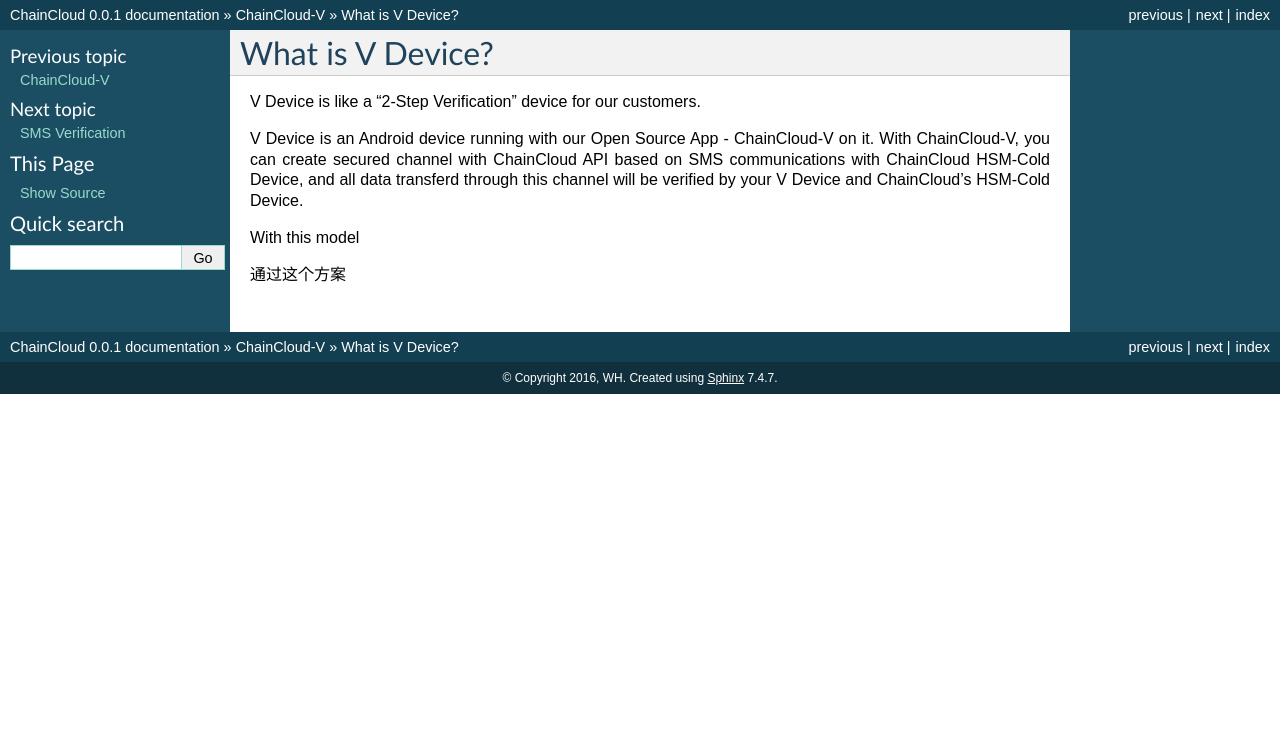
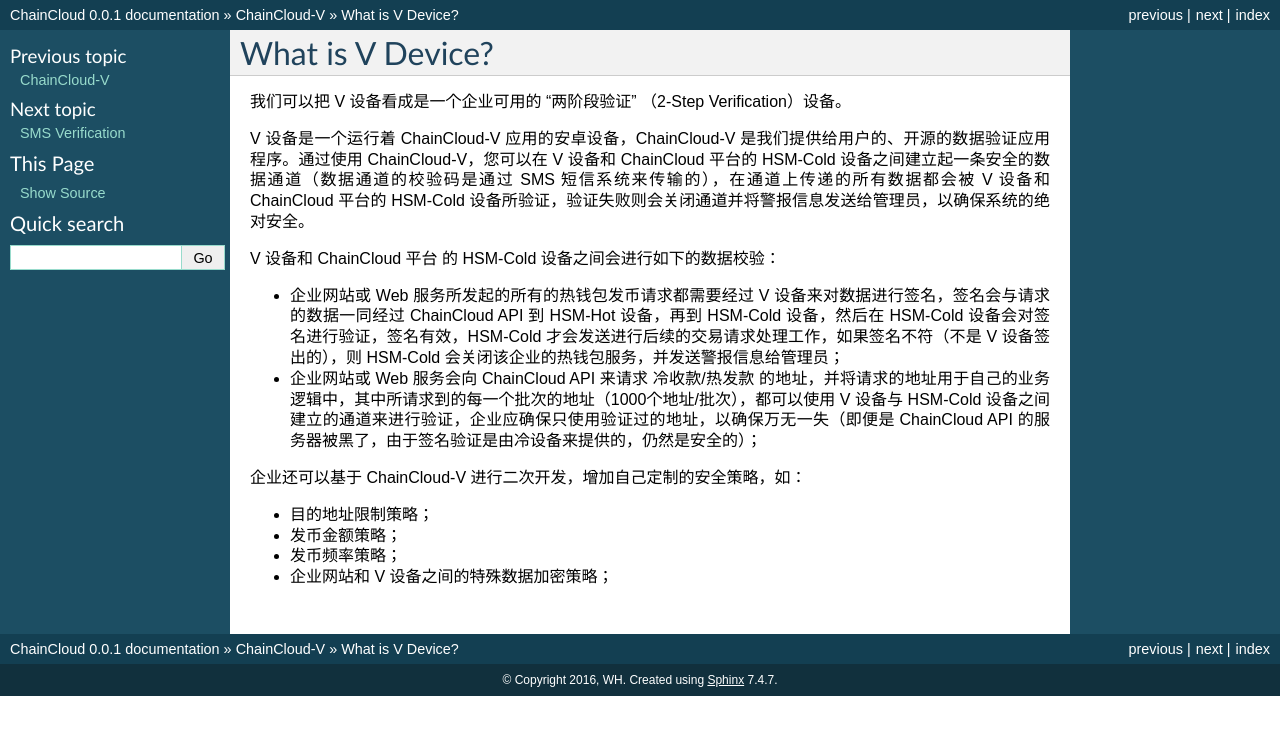
Before and after one commit to chaincloud-dot-com/chaincloud-docs, a Sphinx documentation site: the page built from source/chaincloud-v/what-is-v-device.rst, in a window 1280 px wide. Shown: the top 735 px of the page. Built offline with Sphinx 7.4.7, drawn with Linux system fonts in a browser that asks for light colours.

Commit message:
modify v-device

```diff
--- a/source/chaincloud-v/what-is-v-device.rst
+++ b/source/chaincloud-v/what-is-v-device.rst
@@ -4,10 +4,18 @@
 What is V Device?
 ********************************************************************************
 
-V Device is like a "2-Step Verification" device for our customers.
+我们可以把 V 设备看成是一个企业可用的 “两阶段验证” （2-Step Verification）设备。
 
-V Device is an Android device running with our Open Source App - ChainCloud-V on it. With ChainCloud-V, you can create secured channel with ChainCloud API based on SMS communications with ChainCloud HSM-Cold Device, and all data transferd through this channel will be verified by your V Device and ChainCloud's HSM-Cold Device.
+V 设备是一个运行着 ChainCloud-V 应用的安卓设备，ChainCloud-V 是我们提供给用户的、开源的数据验证应用程序。通过使用 ChainCloud-V，您可以在 V 设备和 ChainCloud 平台的 HSM-Cold 设备之间建立起一条安全的数据通道（数据通道的校验码是通过 SMS 短信系统来传输的），在通道上传递的所有数据都会被 V 设备和 ChainCloud 平台的 HSM-Cold 设备所验证，验证失败则会关闭通道并将警报信息发送给管理员，以确保系统的绝对安全。
 
-With this model
+V 设备和 ChainCloud 平台 的 HSM-Cold 设备之间会进行如下的数据校验：
 
-通过这个方案
+* 企业网站或 Web 服务所发起的所有的热钱包发币请求都需要经过 V 设备来对数据进行签名，签名会与请求的数据一同经过 ChainCloud API 到 HSM-Hot 设备，再到 HSM-Cold 设备，然后在 HSM-Cold 设备会对签名进行验证，签名有效，HSM-Cold 才会发送进行后续的交易请求处理工作，如果签名不符（不是 V 设备签出的），则 HSM-Cold 会关闭该企业的热钱包服务，并发送警报信息给管理员；
+* 企业网站或 Web 服务会向 ChainCloud API 来请求 冷收款/热发款 的地址，并将请求的地址用于自己的业务逻辑中，其中所请求到的每一个批次的地址（1000个地址/批次），都可以使用 V 设备与 HSM-Cold 设备之间建立的通道来进行验证，企业应确保只使用验证过的地址，以确保万无一失（即便是 ChainCloud API 的服务器被黑了，由于签名验证是由冷设备来提供的，仍然是安全的）；
+
+企业还可以基于 ChainCloud-V 进行二次开发，增加自己定制的安全策略，如：
+
+* 目的地址限制策略；
+* 发币金额策略；
+* 发币频率策略；
+* 企业网站和 V 设备之间的特殊数据加密策略；
```
